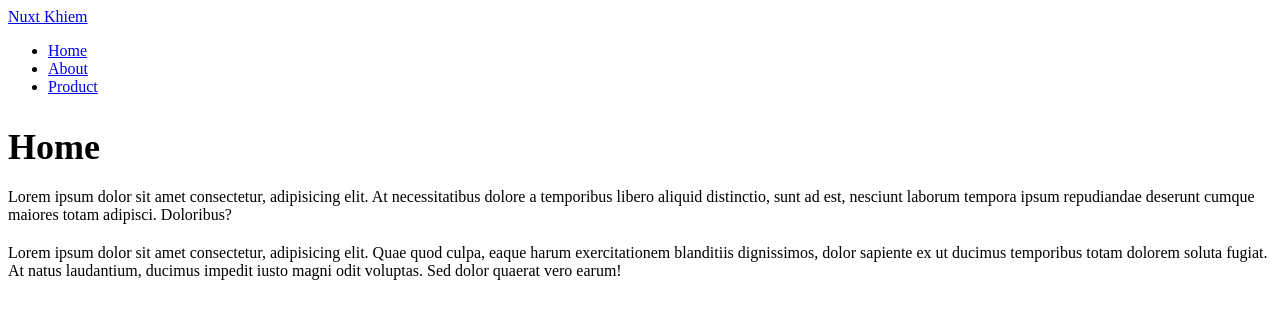
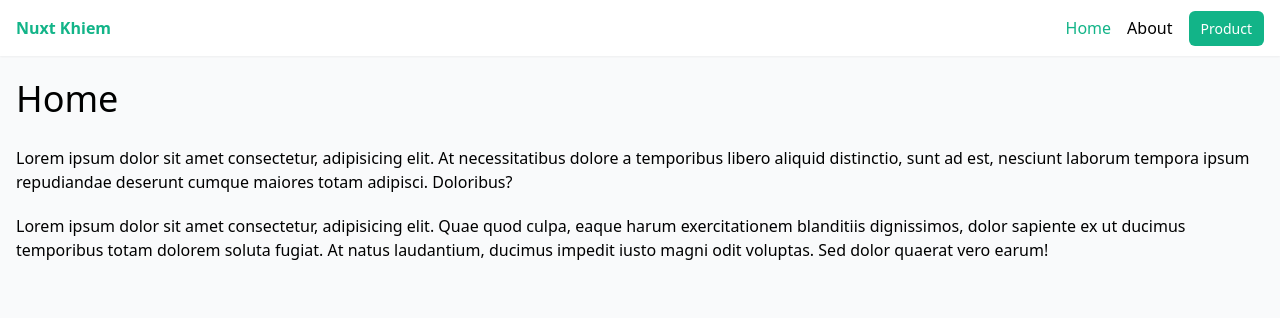
Before and after one commit to DoanKhiem/learn-nuxt, a Nuxt app: page / in a window 1280 px wide. Shown: the top 318 px of the page. Built offline with nearby package versions, Linux system fonts and the light colour scheme.

Commit message:
Adding Tailwind CSS

```diff
--- /dev/null
+++ b/assets/css/tailwind.css
@@ -0,0 +1,12 @@
+@tailwind base;
+@tailwind components;
+@tailwind utilities;
+
+body {
+    @apply bg-gray-50;
+}
+@layer components {
+    .btn {
+        @apply bg-[#12b488] text-white px-3 py-2 rounded-md text-sm;
+    }
+}
--- a/layouts/default.vue
+++ b/layouts/default.vue
@@ -1,17 +1,17 @@
 <template>
     <div>
-        <header>
-            <nav>
-                <nuxt-link to="/">Nuxt Khiem</nuxt-link>
-                <ul>
+        <header class="shadow-sm bg-white">
+            <nav class="container mx-auto p-4 flex justify-between">
+                <nuxt-link to="/" class="font-bold">Nuxt Khiem</nuxt-link>
+                <ul class="flex gap-4">
                     <li><nuxt-link to="/">Home</nuxt-link></li>
                     <li><nuxt-link to="/about">About</nuxt-link></li>
-                    <li><nuxt-link to="/products">Product</nuxt-link></li>
+                    <li><nuxt-link to="/products" class="btn">Product</nuxt-link></li>
                 </ul>
             </nav>
         </header>
         <!-- output the page content -->
-        <div>
+        <div class="container mx-auto p-4">
             <slot />
         </div>
     </div>
@@ -22,7 +22,7 @@
 </script>
 
 <style scoped>
-.route-link-exact-active {
+.router-link-exact-active {
     color: #12b488;
 }
 </style>
--- a/layouts/products.vue
+++ b/layouts/products.vue
@@ -1,17 +1,16 @@
 <template>
     <div>
-        <header>
-            <nav>
-                <nuxt-link to="/products">Nuxt Khiem Products</nuxt-link>
-
+        <header class="shadow-sm bg-white">
+            <nav class="container mx-auto p-4">
+                <nuxt-link to="/products" class="font-bold">Nuxt Khiem Products</nuxt-link>
             </nav>
         </header>
         <!-- output the page content -->
-        <div>
+        <div class="container mx-auto p-4">
             <slot />
         </div>
-        <footer>
-            <ul>
+        <footer class="container mx-auto p-4 flex justify-between border-t-2">
+            <ul class="flex gap-4">
                 <li><nuxt-link to="/">Home</nuxt-link></li>
                 <li><nuxt-link to="/about">About</nuxt-link></li>
                 <li><nuxt-link to="/products">Product</nuxt-link></li>
@@ -25,7 +24,7 @@
 </script>
 
 <style scoped>
-.route-link-exact-active {
+.router-link-exact-active {
     color: #12b488;
 }
 </style>
--- a/nuxt.config.ts
+++ b/nuxt.config.ts
@@ -1,4 +1,7 @@
 // https://nuxt.com/docs/api/configuration/nuxt-config
 export default defineNuxtConfig({
-  devtools: { enabled: true }
+  devtools: { enabled: true },
+  modules: [
+    '@nuxtjs/tailwindcss'
+  ]
 })
--- a/package.json
+++ b/package.json
@@ -13,5 +13,8 @@
     "nuxt": "^3.10.3",
     "vue": "^3.4.19",
     "vue-router": "^4.3.0"
+  },
+  "devDependencies": {
+    "@nuxtjs/tailwindcss": "^6.11.4"
   }
 }
```
Also changed, not shown: 1 other file (tests, documents, lock files or other folders).
